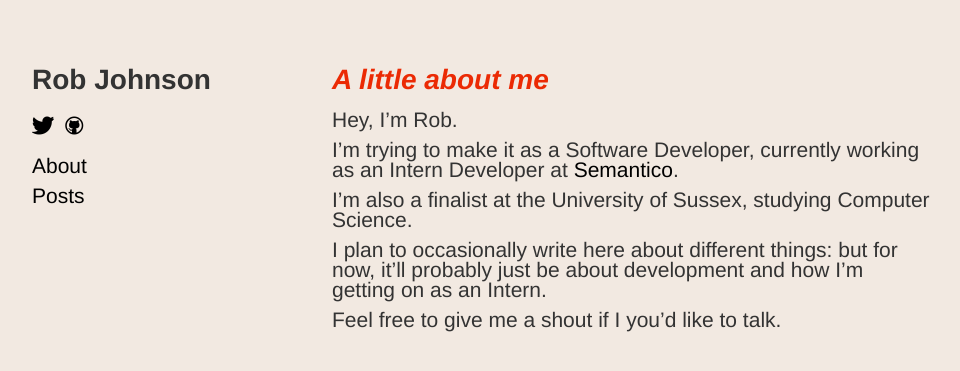
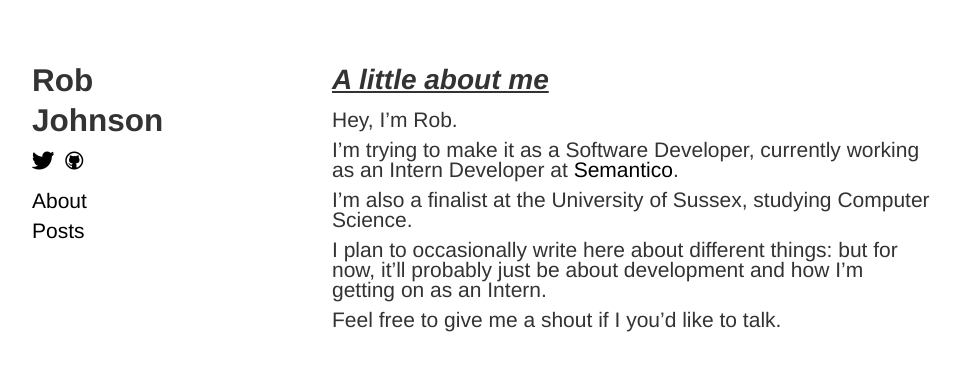
Before and after one commit to Rob-Johnson/rob-johnson.me, a Jekyll site: the page built from index.md, in a window 1280 px wide. Shown: the top 371 px of the page, without its empty margins (23-983 px from the left). Built offline with Jekyll 4.4.1, drawn with Linux system fonts in a browser that asks for light colours; Markdown is read by kramdown in place of the engine named in the settings.

Commit message:
Revert "give me color". I think I prefer black and white
This reverts commit e81de6310829ad348a1ec0d82bfb6072e3005b35.

```diff
--- a/css/home.css
+++ b/css/home.css
@@ -1,5 +1,4 @@
 body {
-  background: #F2E9E1;
   padding-top: 50px;
   font-size: 21px;
 }
@@ -8,13 +7,15 @@ a {
   text-decoration: none;
 }
 #content .title {
-  color: #EB2A04;
   font-size: 28px;
+}
+#content .title {
+  text-decoration: underline;
 }
 #about i {
   margin-right: 5px;
 }
-#about h2 {
+#about .name {
   font-size: 28px;
   padding-bottom: 5px;
 }
```
Also changed, not shown: css/home.less (+4 -4 lines).
